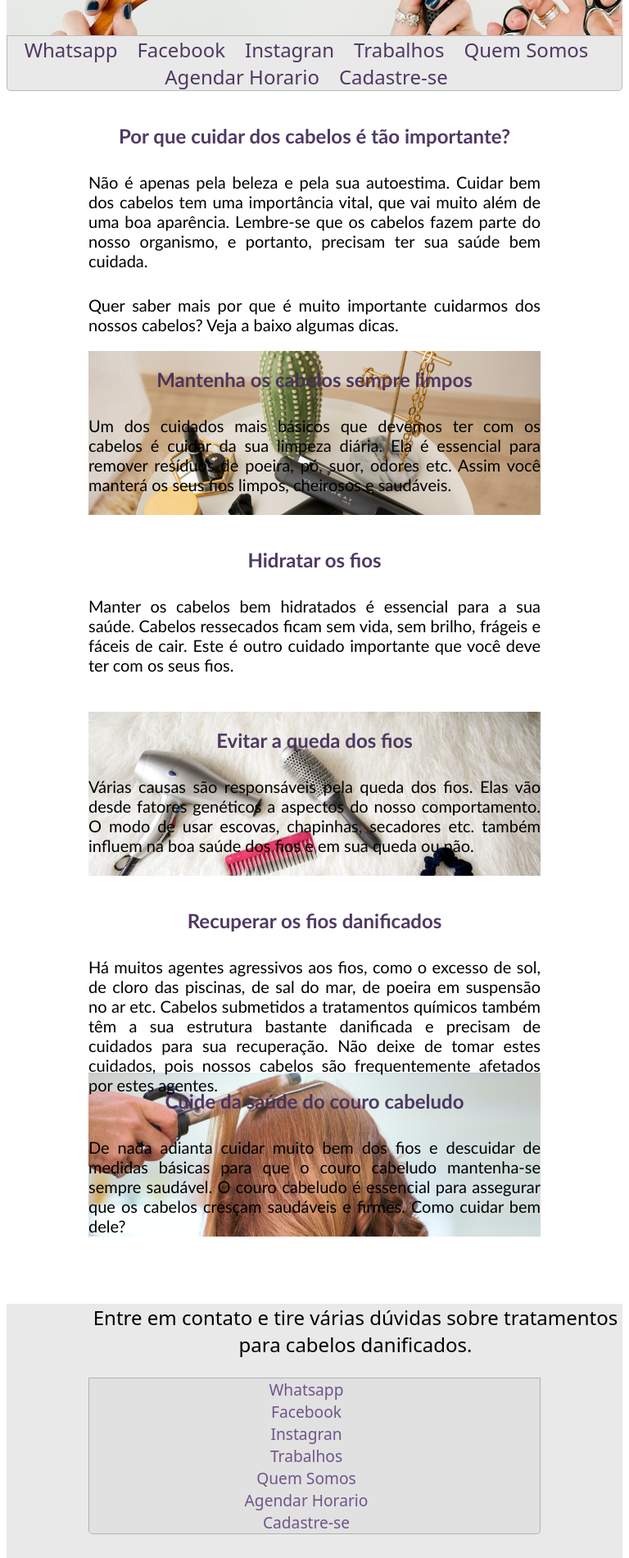
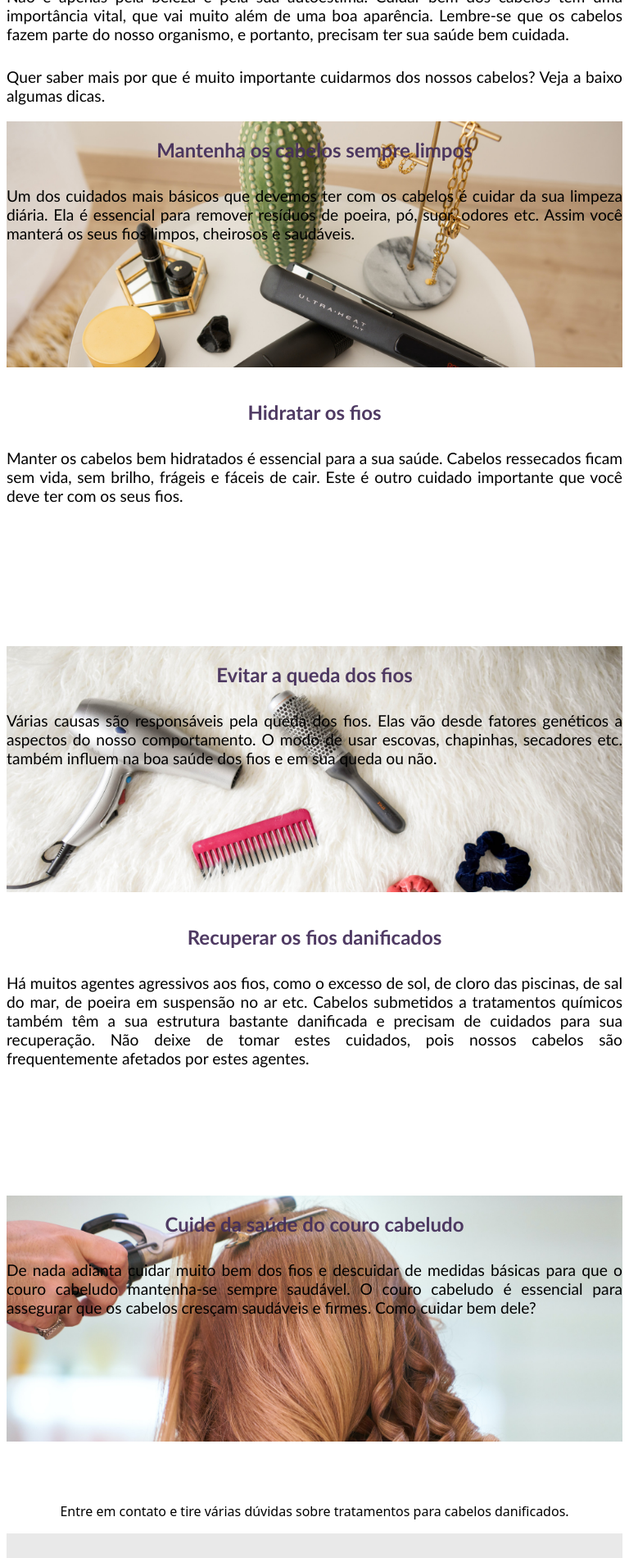
Before and after one commit to Ronaldo7683/Rosi_Bela_Hair, a plain HTML site: page index.html in a window 768 px wide. Shown: the part 440-2340 px from the top of the page at 82% size. Drawn offline with Linux system fonts and the light colour scheme.

Commit message:
adicionando media query

```diff
--- a/index.html
+++ b/index.html
@@ -7,20 +7,21 @@
     <meta name="assunto" content=" Salão de Beleza">
     <title>Rosi Bela Hair</title>
     <link rel="shortcut icon" href="Imagens/Sullyridout-Wake-Up-Hair-Dryer.128.png" type="image/x-icon">
-    <link rel="stylesheet" href="style.css">
+    <link rel="stylesheet" href="style.css">+
+    <link rel="stylesheet" href="media-query.css">
 </head>
 <body>
     <h1>Rosi Bela Hair</h1>
     <header id="cabecalho">
 
     </header>
-    <nav>
-        <a href="https://api.whatsapp.com/send/?phone=55984578504&text&type=phone_number&app_absent=0">Whatsapp</a>
-        <a href="https://web.facebook.com/BK2R.PRATAS/about" target="_blank">Facebook</a>
-        <a href="https://www.instagram.com/rosykaua/" target="_blank">Instagran</a>
-        <a href="">Trabalhos</a>
-        <a href="">Quem Somos</a>
-        <a href="">Agendar Horario</a>
+    <nav id="navheader">
+        <a href="https://api.whatsapp.com/send/?phone=55984578504&text&type=phone_number&app_absent=0" target="_blank" rel="noopener noreferrer">Whatsapp</a>
+        <a href="https://web.facebook.com/BK2R.PRATAS/about" target="_blank" rel="noopener noreferrer">Facebook</a>
+        <a href="https://www.instagram.com/rosykaua/" target="_blank" rel="noopener noreferrer">Instagran</a>
+        <a href="#">Trabalhos</a>
+        <a href="#">Quem Somos</a>
+        <a href="#">Agendar Horario</a>
         <a href="../Rosi_Bela_Hair/projeto-login/index.html">Cadastre-se</a>
     </nav>
 
@@ -62,18 +63,20 @@
                 <p>De nada adianta cuidar muito bem dos fios e descuidar de medidas básicas para que o couro cabeludo mantenha-se sempre saudável. O couro cabeludo é essencial para assegurar que os cabelos cresçam saudáveis e firmes. Como cuidar bem dele?</p>
         </section><br>
         </article>
+
+        <p id="pfooter">Entre em contato e tire várias dúvidas sobre tratamentos para cabelos danificados.</p>
     <footer>
-        <p>Entre em contato e tire várias dúvidas sobre tratamentos para cabelos danificados.</p>
         <nav id="navfooter">
-            <a href="https://api.whatsapp.com/send/?phone=55984578504&text&type=phone_number&app_absent=0">Whatsapp</a>
-            <a href="https://web.facebook.com/BK2R.PRATAS/about" target="_blank">Facebook</a>
-            <a href="https://www.instagram.com/rosykaua/" target="_blank">Instagran</a>
-            <a href="">Trabalhos</a>
-            <a href="">Quem Somos</a>
-            <a href="">Agendar Horario</a>
+            <a href="https://api.whatsapp.com/send/?phone=55984578504&text&type=phone_number&app_absent=0" target="_blank" rel="noopener noreferrer">Whatsapp</a>
+            <a href="https://web.facebook.com/BK2R.PRATAS/about" target="_blank" rel="noopener noreferrer">Facebook</a>
+            <a href="https://www.instagram.com/rosykaua/" target="_blank" rel="noopener noreferrer">Instagran</a>
+            <a href="#">Trabalhos</a>
+            <a href="#">Quem Somos</a>
+            <a href="#">Agendar Horario</a>
             <a href="../Rosi_Bela_Hair/projeto-login/index.html">Cadastre-se</a>
         </nav>
-        <p id="autor">Site criado por Bit&Bit Tecnologia</p>
+
     </footer>
+    <p id="autor">Site criado por Bit&Bit Tecnologia</p>
 </body>
 </html>
--- /dev/null
+++ b/media-query.css
@@ -0,0 +1,108 @@
+@charset "UTF-8";
+
+/*Typical Device Breakpoints
+--------------------------------
+Pequenas Telas: até 600px
+Celular: de 600px até 798px
+Tablet: 768 até 992px
+Desktop: 992px até 1200px
+TV:
+*/
+
+@media screen and (min-width: 768px) and (max-width: 992px) {
+    #navheader > a {
+        font-size: 1.0em;
+    }
+
+    #cabecalho {
+     background-image: url(Imagens/imagem05.jpg);
+     background-repeat: no-repeat;
+     background-size: cover;
+
+     padding: 0px;
+     margin: 0px;
+     background-color: rgba(221, 221, 221, 0.644);
+     height: 250px;
+    }
+}
+
+@media screen and (max-width: 798px) {
+    h1 {
+        font-size: 2em;
+    }
+
+    p {
+        font-size: 1.2em;
+    }
+
+    #navheader > a {
+        font-size: 1.0em;
+    }
+
+    #cabecalho {
+     background-image: url(Imagens/imagem005.jpg);
+     background-repeat: no-repeat;
+     background-size: cover;
+     height: 200px;
+     padding: 0px;
+     margin: 0px;
+     background-color: rgba(221, 221, 221, 0.644);
+    }
+
+    section {
+        padding-left: 0px;
+        padding-right: 0px;
+        margin-left: 0px;
+    }
+
+    #secao2 {
+        margin-left: 0px;
+        margin-right: 0px;
+        height: 300px;
+    }
+
+    #secao3 {
+        margin-left: 0px;
+        margin-right: 0px;
+        height: 300px
+    }
+
+    #secao4 {
+        margin-left: 0px;
+        margin-right: 0px;
+        height: 300px
+    }
+
+    #secao5 {
+        margin-left: 0px;
+        margin-right: 0px;
+        height: 300px
+    }
+
+    #secao6 {
+        margin-top: 50px;
+        margin-left: 0px;
+        margin-right: 0px;
+        height: 300px
+    }
+
+    footer {
+        padding-top: 50px;
+        padding-bottom: 50px;
+    }
+
+    #pfooter {
+        font-size: 1.0em;
+        text-align: center;
+        }
+
+    #navfooter {
+        font-size: 0.9em;
+    }
+
+    #autor {
+        font-size: 0.7em;
+        text-align: center;
+        margin-top: 50px;
+    }
+}
--- a/style.css
+++ b/style.css
@@ -1,7 +1,8 @@
 #cabecalho{
     background-image: url(Imagens/imagem5.jpg);
-    background-position: left bottom 900px;
-    height: 400px;
+    background-position: 0% 70%;
+    background-size: cover;
+    height: 300px;
     margin: 0px;
     padding: 0px;
     font-family: system-ui, -apple-system, BlinkMacSystemFont, 'Segoe UI', Roboto, Oxygen, Ubuntu, Cantarell, 'Open Sans', 'Helvetica Neue', sans-serif;
@@ -29,7 +30,7 @@ nav{
 a{
     padding-right: 20px;
     color: rgba(69, 47, 90, 0.945);
-    font-size: 1.5em;
+    font-size: 1.4em;
     text-decoration: none;
     font-family: system-ui, -apple-system, BlinkMacSystemFont, 'Segoe UI', Roboto, Oxygen, Ubuntu, Cantarell, 'Open Sans', 'Helvetica Neue', sans-serif;
 }
@@ -132,13 +133,13 @@ section{
 }
 
 #navfooter{
-
-    margin-right: 100px;
+    margin-left: 0px;
+    margin-right: 0px;
 }
 
-footer > p{
+#pfooter{
+    text-align: center;
     font-size: 1.5em;
-    text-align: center;
 }
 
 #navfooter > a{
@@ -153,8 +154,9 @@ footer > p{
 }
 
 footer{
-    background-color:rgba(221, 221, 221, 0.644); ;
-    padding-left: 100px;
+    background-color:rgba(221, 221, 221, 0.644);
+
+
 }
 
 #autor{
```
Also changed, not shown: Imagens/imagem005.jpg (added), Imagens/imagem05.jpg (added).
